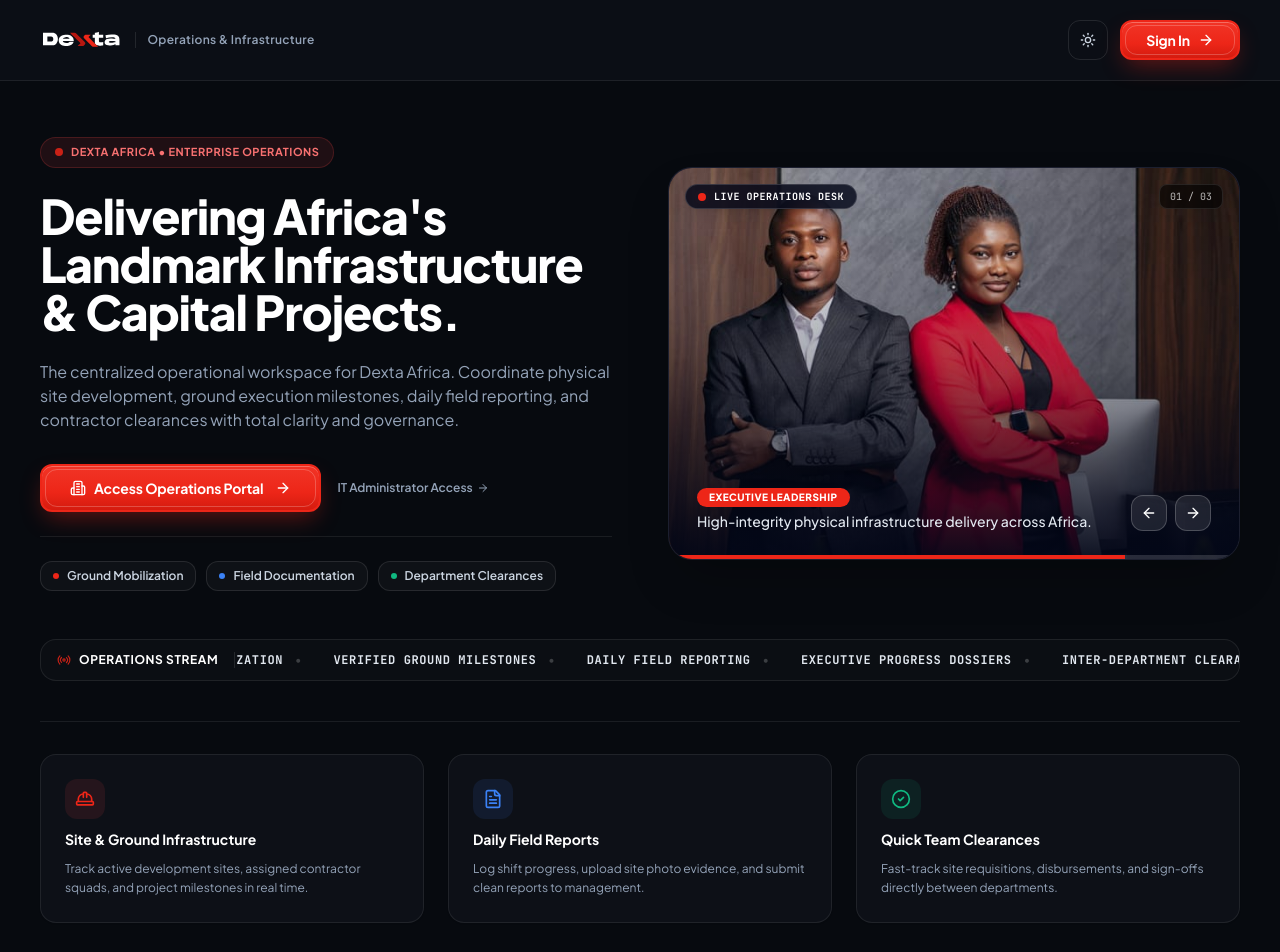
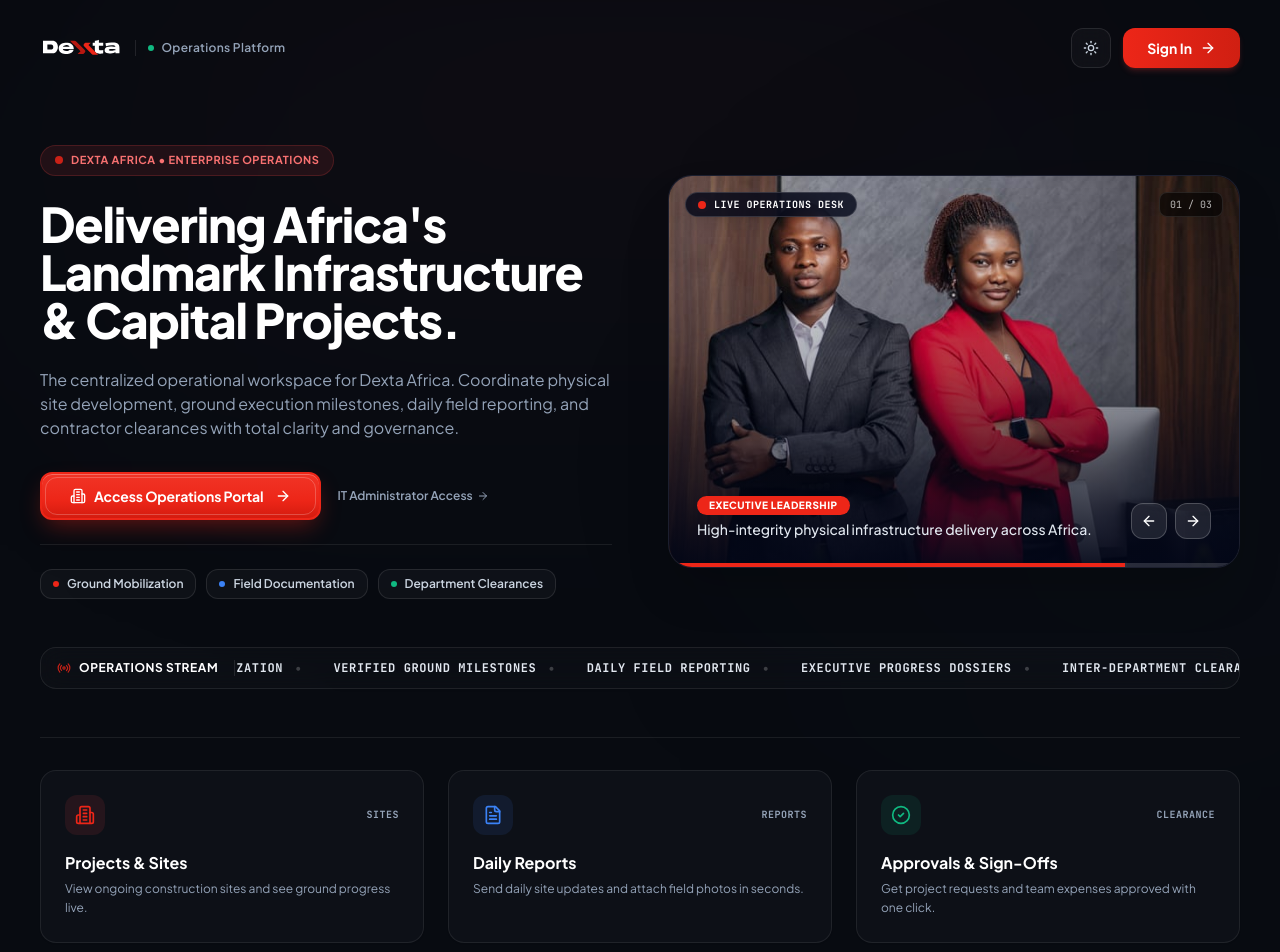
Before and after one commit to DextaAfrica/Admin-portal, a Next.js app: page / in a window 1280 px wide. Shown: the top 952 px of the page. Built offline with nearby package versions, Linux system fonts and the light colour scheme.

Commit message:
fix-ongoing-Ui

```diff
--- a/src/app/page.tsx
+++ b/src/app/page.tsx
@@ -14,7 +14,7 @@ import {
   FileText,
   CheckCircle2,
   Radio,
-  Sparkles,
+  ChevronRight,
 } from "lucide-react";
 import { DextaLogo } from "@/components/ui/DextaLogo";
 import { navigateToSubdomainWithSso } from "@/lib/routing";
@@ -36,7 +36,7 @@ const SHOWCASE_SLIDES: ShowcaseSlide[] = [
   },
   {
     image: "/images/olufemi-dexta.png",
-    title: "Infrastructure Delivery",
+    title: "Infrastructure Execution",
     tagline: "Rigorous ground mobilization, site supervision, and civil standards.",
     objectPosition: "50% 15%",
   },
@@ -61,11 +61,23 @@ const OPERATIONAL_PILLARS = [
 export default function LandingPage() {
   const [activeSlide, setActiveSlide] = React.useState(0);
   const [slideProgressKey, setSlideProgressKey] = React.useState(0);
+  const [isScrolled, setIsScrolled] = React.useState(false);
   const { theme, setTheme } = useTheme();
   const [mounted, setMounted] = React.useState(false);
 
   React.useEffect(() => {
     setMounted(true);
+
+    const handleScroll = () => {
+      if (window.scrollY > 20) {
+        setIsScrolled(true);
+      } else {
+        setIsScrolled(false);
+      }
+    };
+
+    window.addEventListener("scroll", handleScroll, { passive: true });
+    return () => window.removeEventListener("scroll", handleScroll);
   }, []);
 
   React.useEffect(() => {
@@ -87,17 +99,33 @@ export default function LandingPage() {
   };
 
   return (
-    <div className="min-h-screen bg-[#FAFAFA] dark:bg-[#070A0F] text-slate-900 dark:text-white flex flex-col justify-between selection:bg-[#ED2618] selection:text-white transition-colors duration-200">
-      {/* 1. TOP NAVIGATION BAR */}
-      <header className="sticky top-0 z-30 w-full border-b border-slate-200/80 dark:border-white/[0.08] bg-white/95 dark:bg-[#0C0F17]/95 backdrop-blur-md">
-        <div className="mx-auto flex h-20 max-w-7xl items-center justify-between px-4 sm:px-6 lg:px-10">
+    <div className="min-h-screen bg-[#F8FAFC] dark:bg-[#080B11] text-slate-900 dark:text-white flex flex-col justify-between selection:bg-[#ED2618] selection:text-white transition-colors duration-300 relative overflow-x-hidden">
+      {/* Dynamic Ambient Background Canvas */}
+      <div className="fixed inset-0 pointer-events-none z-0 overflow-hidden">
+        {/* Top Centered Atmospheric Glow */}
+        <div className="absolute top-0 left-1/2 -translate-x-1/2 w-[1100px] h-[550px] bg-gradient-to-b from-red-600/[0.08] via-slate-600/[0.03] to-transparent blur-[140px] rounded-full dark:opacity-100 opacity-40" />
+        {/* Side Accent */}
+        <div className="absolute top-1/3 -right-40 w-[600px] h-[400px] bg-slate-700/[0.05] blur-[150px] rounded-full dark:opacity-100 opacity-30" />
+      </div>
+
+      {/* 1. TOP NAVIGATION BAR WITH DYNAMIC SCROLL TRANSITION */}
+      <header
+        className={cn(
+          "sticky top-0 z-40 w-full transition-all duration-300 ease-in-out",
+          isScrolled
+            ? "border-b border-slate-200/90 dark:border-white/[0.08] bg-white/85 dark:bg-[#080B11]/85 backdrop-blur-xl shadow-sm shadow-black/[0.02] py-0"
+            : "border-b border-transparent bg-transparent py-2"
+        )}
+      >
+        <div className="mx-auto flex h-16 sm:h-20 max-w-7xl items-center justify-between px-4 sm:px-6 lg:px-10">
           <div className="flex items-center gap-3">
-            <Link href="/" className="flex items-center shrink-0">
-              <DextaLogo className="h-7 sm:h-9 w-auto" />
+            <Link href="/" className="flex items-center shrink-0 group">
+              <DextaLogo className="h-7 sm:h-9 w-auto transition-transform group-hover:scale-[1.02]" />
             </Link>
             <div className="hidden sm:flex items-center gap-2 border-l border-slate-200 dark:border-white/10 pl-3">
+              <span className="flex h-1.5 w-1.5 rounded-full bg-emerald-500 animate-pulse" />
               <span className="text-xs font-semibold tracking-wide text-slate-500 dark:text-slate-400">
-                Operations &amp; Infrastructure
+                Operations Platform
               </span>
             </div>
           </div>
@@ -108,7 +136,7 @@ export default function LandingPage() {
               <button
                 type="button"
                 onClick={() => setTheme(theme === "dark" ? "light" : "dark")}
-                className="flex h-10 w-10 items-center justify-center rounded-xl border border-slate-200 dark:border-white/10 text-slate-600 hover:border-[#ED2618] hover:text-[#ED2618] dark:text-slate-300 dark:hover:border-[#ED2618] dark:hover:text-white transition-all cursor-pointer shrink-0"
+                className="flex h-10 w-10 items-center justify-center rounded-xl border border-slate-200 dark:border-white/10 bg-white/60 dark:bg-white/[0.03] backdrop-blur-md text-slate-600 hover:border-[#ED2618] hover:text-[#ED2618] dark:text-slate-300 dark:hover:border-[#ED2618] dark:hover:text-white transition-all cursor-pointer shrink-0"
                 title="Switch light or dark appearance"
                 aria-label="Toggle appearance theme"
               >
@@ -124,7 +152,7 @@ export default function LandingPage() {
             <button
               type="button"
               onClick={() => navigateToSubdomainWithSso("ops", "/dashboard")}
-              className="btn-crimson-exec h-10 rounded-xl px-5 sm:px-6 text-xs sm:text-sm font-bold flex items-center gap-2 cursor-pointer shadow-sm hover:shadow-md transition-all active:scale-[0.98]"
+              className="h-10 rounded-xl px-5 sm:px-6 text-xs sm:text-sm font-bold flex items-center gap-2 cursor-pointer bg-gradient-to-r from-[#ED2618] to-[#d01f12] text-white shadow-md shadow-red-500/20 hover:shadow-lg hover:shadow-red-500/35 hover:scale-[1.02] active:scale-[0.98] transition-all"
             >
               <span>Sign In</span>
               <ArrowRight className="h-4 w-4" />
@@ -134,11 +162,11 @@ export default function LandingPage() {
       </header>
 
       {/* 2. MAIN HERO SECTION */}
-      <main className="mx-auto w-full max-w-7xl flex-1 px-4 sm:px-6 lg:px-10 pt-10 sm:pt-14 pb-8 flex flex-col justify-center">
+      <main className="relative z-10 mx-auto w-full max-w-7xl flex-1 px-4 sm:px-6 lg:px-10 pt-8 sm:pt-12 pb-12 flex flex-col justify-center">
         <div className="grid w-full grid-cols-1 lg:grid-cols-12 gap-10 lg:gap-14 items-center">
-          {/* Left Column: Clear Executive Purpose (Zero Mock Data) */}
+          {/* Left Column: Clear Executive Purpose */}
           <div className="lg:col-span-6 space-y-6 animate-fade-in">
-            <div className="inline-flex items-center gap-2 rounded-full border border-red-200/80 dark:border-red-500/20 bg-red-50/80 dark:bg-red-500/10 px-3.5 py-1.5">
+            <div className="inline-flex items-center gap-2 rounded-full border border-red-200/80 dark:border-red-500/20 bg-red-50/80 dark:bg-red-500/10 px-3.5 py-1.5 backdrop-blur-md">
               <span className="h-2 w-2 rounded-full bg-[#ED2618] animate-pulse" />
               <span className="text-[11px] font-bold uppercase tracking-wider text-[#ED2618] dark:text-red-400">
                 Dexta Africa &bull; Enterprise Operations
@@ -160,7 +188,7 @@ export default function LandingPage() {
               <button
                 type="button"
                 onClick={() => navigateToSubdomainWithSso("ops", "/dashboard")}
-                className="btn-crimson-exec h-12 px-7 rounded-xl text-sm font-bold flex items-center gap-2.5 shadow-lg shadow-red-500/20 hover:shadow-red-500/30 cursor-pointer transition-all active:scale-[0.98]"
+                className="btn-crimson-exec h-12 px-7 rounded-xl text-sm font-bold flex items-center gap-2.5 shadow-lg shadow-red-500/25 hover:shadow-red-500/40 hover:scale-[1.01] cursor-pointer transition-all active:scale-[0.98]"
               >
                 <Building2 className="h-4 w-4" />
                 <span>Access Operations Portal</span>
@@ -177,24 +205,24 @@ export default function LandingPage() {
               </button>
             </div>
 
-            {/* Clean Operational Capabilities Badges (Zero Fabricated Numbers) */}
+            {/* Clean Capability Indicators (Zero Mock Stats) */}
             <div className="pt-6 border-t border-slate-200/80 dark:border-white/[0.08] flex flex-wrap items-center gap-2.5">
-              <div className="flex items-center gap-2 px-3 py-1.5 rounded-xl bg-slate-100 dark:bg-white/[0.03] border border-slate-200 dark:border-white/10 text-xs font-semibold text-slate-700 dark:text-slate-300">
+              <div className="flex items-center gap-2 px-3 py-1.5 rounded-xl bg-white/70 dark:bg-white/[0.03] border border-slate-200/80 dark:border-white/10 text-xs font-semibold text-slate-700 dark:text-slate-300 shadow-2xs">
                 <span className="h-1.5 w-1.5 rounded-full bg-[#ED2618]" />
                 <span>Ground Mobilization</span>
               </div>
-              <div className="flex items-center gap-2 px-3 py-1.5 rounded-xl bg-slate-100 dark:bg-white/[0.03] border border-slate-200 dark:border-white/10 text-xs font-semibold text-slate-700 dark:text-slate-300">
+              <div className="flex items-center gap-2 px-3 py-1.5 rounded-xl bg-white/70 dark:bg-white/[0.03] border border-slate-200/80 dark:border-white/10 text-xs font-semibold text-slate-700 dark:text-slate-300 shadow-2xs">
                 <span className="h-1.5 w-1.5 rounded-full bg-blue-500" />
                 <span>Field Documentation</span>
               </div>
-              <div className="flex items-center gap-2 px-3 py-1.5 rounded-xl bg-slate-100 dark:bg-white/[0.03] border border-slate-200 dark:border-white/10 text-xs font-semibold text-slate-700 dark:text-slate-300">
+              <div className="flex items-center gap-2 px-3 py-1.5 rounded-xl bg-white/70 dark:bg-white/[0.03] border border-slate-200/80 dark:border-white/10 text-xs font-semibold text-slate-700 dark:text-slate-300 shadow-2xs">
                 <span className="h-1.5 w-1.5 rounded-full bg-emerald-500" />
                 <span>Department Clearances</span>
               </div>
             </div>
           </div>
 
-          {/* Right Column: TV Broadcast-Style Visual Showcase (Zero Personal Bios) */}
+          {/* Right Column: TV Broadcast-Style Visual Showcase */}
           <div className="lg:col-span-6 animate-fade-in">
             <div className="relative aspect-[4/3] sm:aspect-[16/11] w-full overflow-hidden rounded-3xl border border-slate-200/90 dark:border-white/10 bg-slate-950 shadow-2xl group">
               {/* TV Live Stream Badge */}
@@ -211,7 +239,7 @@ export default function LandingPage() {
                 0{activeSlide + 1} / 0{SHOWCASE_SLIDES.length}
               </div>
 
-              {/* Subtle CRT Scanline Texture Overlay */}
+              {/* CRT Scanline Micro-Texture Overlay */}
               <div
                 className="absolute inset-0 pointer-events-none z-15 opacity-15"
                 style={{
@@ -220,7 +248,7 @@ export default function LandingPage() {
                 }}
               />
 
-              {/* Image Carousel with Subtle Ken Burns Effect */}
+              {/* Image Carousel */}
               {SHOWCASE_SLIDES.map((slide, index) => {
                 const isActive = index === activeSlide;
 
@@ -251,7 +279,7 @@ export default function LandingPage() {
                 );
               })}
 
-              {/* Clean Corporate Caption & TV Controls (Zero Persona Bios) */}
+              {/* Clean Corporate Caption & TV Controls */}
               <div className="absolute bottom-0 inset-x-0 z-20 p-5 sm:p-7 flex items-end justify-between gap-4">
                 <div className="space-y-1 max-w-md">
                   <span className="inline-block rounded-full bg-[#ED2618] px-3 py-0.5 text-[10px] font-extrabold uppercase tracking-wider text-white">
@@ -294,11 +322,11 @@ export default function LandingPage() {
           </div>
         </div>
 
-        {/* 3. CONTINUOUS ANIMATED TV TICKER (Brand Tenets, Zero Mock Sites) */}
-        <div className="mt-12 w-full overflow-hidden rounded-2xl border border-slate-200/80 dark:border-white/[0.08] bg-slate-100/90 dark:bg-white/[0.02] py-3 shadow-xs">
+        {/* 3. CONTINUOUS ANIMATED TV TICKER */}
+        <div className="mt-12 w-full overflow-hidden rounded-2xl border border-slate-200/80 dark:border-white/[0.08] bg-white/60 dark:bg-white/[0.02] backdrop-blur-md py-3 shadow-2xs">
           <div className="flex items-center">
             {/* Live Ticker Lead Tag */}
-            <div className="flex items-center gap-2 px-4 shrink-0 border-r border-slate-300 dark:border-white/10 text-xs font-bold text-slate-900 dark:text-white uppercase tracking-wider">
+            <div className="flex items-center gap-2 px-4 shrink-0 border-r border-slate-300/80 dark:border-white/10 text-xs font-bold text-slate-900 dark:text-white uppercase tracking-wider">
               <Radio className="h-3.5 w-3.5 text-[#ED2618] animate-pulse" />
               <span>Operations Stream</span>
             </div>
@@ -330,42 +358,60 @@ export default function LandingPage() {
           </div>
         </div>
 
-        {/* 4. SIMPLIFIED 3-PILLAR OPERATIONAL HIGHLIGHTS */}
-        <div className="mt-10 pt-8 border-t border-slate-200/80 dark:border-white/[0.08]">
+        {/* 4. ULTRA-SIMPLE, READABLE 3-PILLAR HIGHLIGHTS (Non-Technical & Human) */}
+        <div className="mt-12 pt-8 border-t border-slate-200/80 dark:border-white/[0.08]">
           <div className="grid grid-cols-1 md:grid-cols-3 gap-6">
-            <div className="p-6 rounded-2xl border border-slate-200/80 dark:border-white/[0.08] bg-white dark:bg-[#0D1017] shadow-sm space-y-2.5 hover:border-[#ED2618]/40 hover:shadow-md transition-all duration-300 group">
-              <div className="h-10 w-10 rounded-xl bg-red-500/10 text-[#ED2618] flex items-center justify-center group-hover:scale-105 transition-transform">
-                <HardHat className="h-5 w-5" />
+            {/* Card 1: Projects & Sites */}
+            <div className="p-6 rounded-2xl border border-slate-200/80 dark:border-white/[0.08] bg-white dark:bg-[#0D1017] shadow-sm hover:border-[#ED2618]/50 hover:shadow-lg hover:shadow-red-500/5 hover:-translate-y-1 transition-all duration-300 group cursor-default">
+              <div className="flex items-center justify-between mb-4">
+                <div className="h-10 w-10 rounded-xl bg-red-500/10 text-[#ED2618] flex items-center justify-center group-hover:scale-110 transition-transform">
+                  <Building2 className="h-5 w-5" />
+                </div>
+                <span className="text-[10px] font-mono font-bold uppercase tracking-wider text-slate-400">
+                  Sites
+                </span>
               </div>
-              <h3 className="text-sm font-bold text-slate-900 dark:text-white">
-                Site &amp; Ground Infrastructure
+              <h3 className="text-base font-bold text-slate-900 dark:text-white group-hover:text-[#ED2618] transition-colors">
+                Projects &amp; Sites
               </h3>
-              <p className="text-xs text-slate-500 dark:text-slate-400 leading-relaxed">
-                Track active development sites, assigned contractor squads, and project milestones in real time.
+              <p className="text-xs text-slate-500 dark:text-slate-400 leading-relaxed mt-1">
+                View ongoing construction sites and see ground progress live.
               </p>
             </div>
 
-            <div className="p-6 rounded-2xl border border-slate-200/80 dark:border-white/[0.08] bg-white dark:bg-[#0D1017] shadow-sm space-y-2.5 hover:border-[#ED2618]/40 hover:shadow-md transition-all duration-300 group">
-              <div className="h-10 w-10 rounded-xl bg-blue-500/10 text-blue-500 flex items-center justify-center group-hover:scale-105 transition-transform">
-                <FileText className="h-5 w-5" />
+            {/* Card 2: Daily Reports */}
+            <div className="p-6 rounded-2xl border border-slate-200/80 dark:border-white/[0.08] bg-white dark:bg-[#0D1017] shadow-sm hover:border-blue-500/50 hover:shadow-lg hover:shadow-blue-500/5 hover:-translate-y-1 transition-all duration-300 group cursor-default">
+              <div className="flex items-center justify-between mb-4">
+                <div className="h-10 w-10 rounded-xl bg-blue-500/10 text-blue-500 flex items-center justify-center group-hover:scale-110 transition-transform">
+                  <FileText className="h-5 w-5" />
+                </div>
+                <span className="text-[10px] font-mono font-bold uppercase tracking-wider text-slate-400">
+                  Reports
+                </span>
               </div>
-              <h3 className="text-sm font-bold text-slate-900 dark:text-white">
-                Daily Field Reports
+              <h3 className="text-base font-bold text-slate-900 dark:text-white group-hover:text-blue-500 transition-colors">
+                Daily Reports
               </h3>
-              <p className="text-xs text-slate-500 dark:text-slate-400 leading-relaxed">
-                Log shift progress, upload site photo evidence, and submit clean reports to management.
+              <p className="text-xs text-slate-500 dark:text-slate-400 leading-relaxed mt-1">
+                Send daily site updates and attach field photos in seconds.
               </p>
             </div>
 
-            <div className="p-6 rounded-2xl border border-slate-200/80 dark:border-white/[0.08] bg-white dark:bg-[#0D1017] shadow-sm space-y-2.5 hover:border-[#ED2618]/40 hover:shadow-md transition-all duration-300 group">
-              <div className="h-10 w-10 rounded-xl bg-emerald-500/10 text-emerald-500 flex items-center justify-center group-hover:scale-105 transition-transform">
-                <CheckCircle2 className="h-5 w-5" />
+            {/* Card 3: Approvals & Sign-Offs */}
+            <div className="p-6 rounded-2xl border border-slate-200/80 dark:border-white/[0.08] bg-white dark:bg-[#0D1017] shadow-sm hover:border-emerald-500/50 hover:shadow-lg hover:shadow-emerald-500/5 hover:-translate-y-1 transition-all duration-300 group cursor-default">
+              <div className="flex items-center justify-between mb-4">
+                <div className="h-10 w-10 rounded-xl bg-emerald-500/10 text-emerald-500 flex items-center justify-center group-hover:scale-110 transition-transform">
+                  <CheckCircle2 className="h-5 w-5" />
+                </div>
+                <span className="text-[10px] font-mono font-bold uppercase tracking-wider text-slate-400">
+                  Clearance
+                </span>
               </div>
-              <h3 className="text-sm font-bold text-slate-900 dark:text-white">
-                Quick Team Clearances
+              <h3 className="text-base font-bold text-slate-900 dark:text-white group-hover:text-emerald-500 transition-colors">
+                Approvals &amp; Sign-Offs
               </h3>
-              <p className="text-xs text-slate-500 dark:text-slate-400 leading-relaxed">
-                Fast-track site requisitions, disbursements, and sign-offs directly between departments.
+              <p className="text-xs text-slate-500 dark:text-slate-400 leading-relaxed mt-1">
+                Get project requests and team expenses approved with one click.
               </p>
             </div>
           </div>
@@ -373,7 +419,7 @@ export default function LandingPage() {
       </main>
 
       {/* 5. MINIMALIST CORPORATE FOOTER */}
-      <footer className="border-t border-slate-200/80 dark:border-white/[0.08] bg-white dark:bg-[#09090B] py-6 text-xs text-slate-500">
+      <footer className="relative z-10 border-t border-slate-200/80 dark:border-white/[0.08] bg-white/60 dark:bg-[#080B11]/90 backdrop-blur-md py-6 text-xs text-slate-500">
         <div className="mx-auto max-w-7xl px-4 sm:px-6 lg:px-10 flex flex-col sm:flex-row items-center justify-between gap-4">
           <div className="flex items-center gap-3">
             <DextaLogo className="h-5 w-auto" />
```
